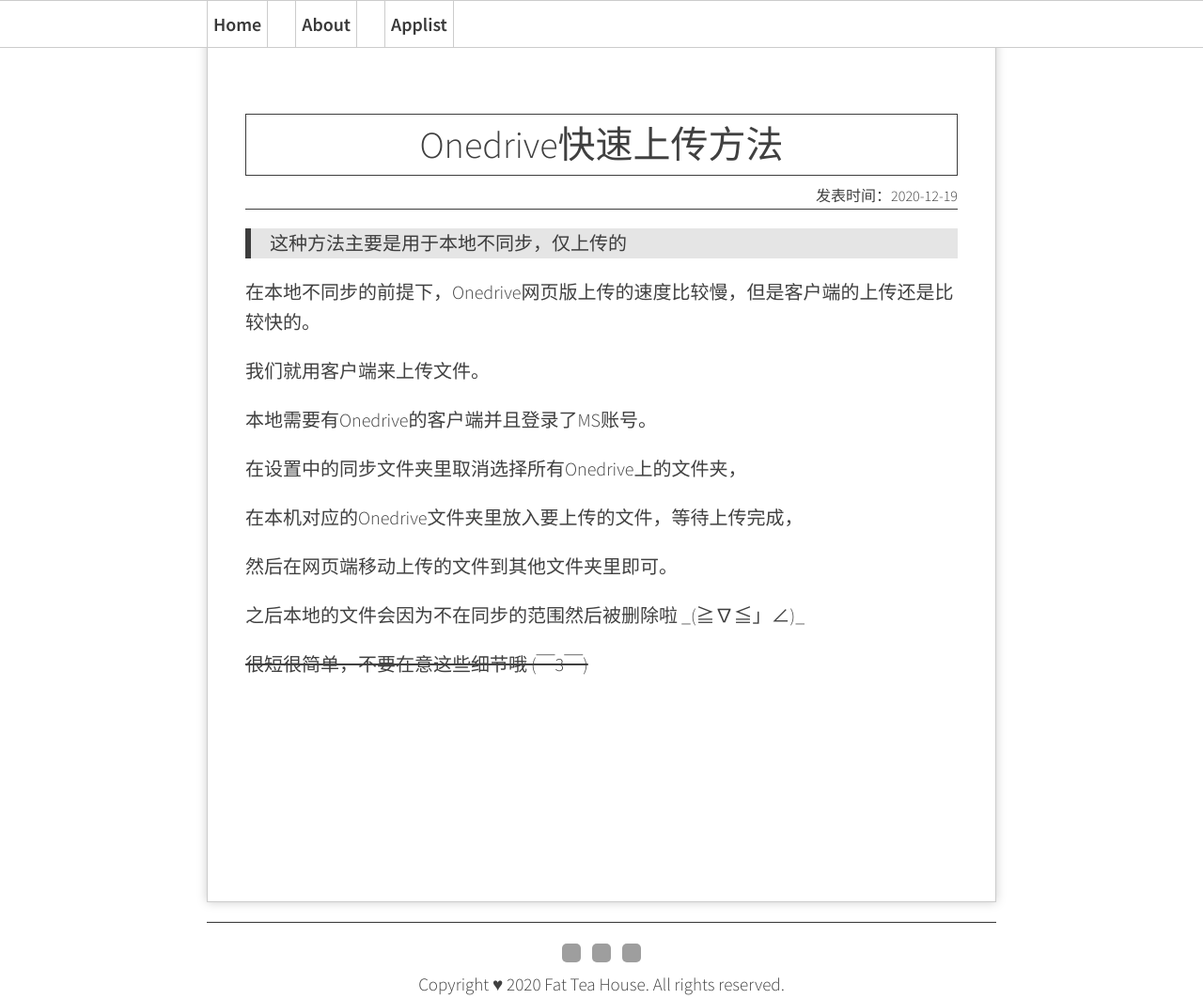
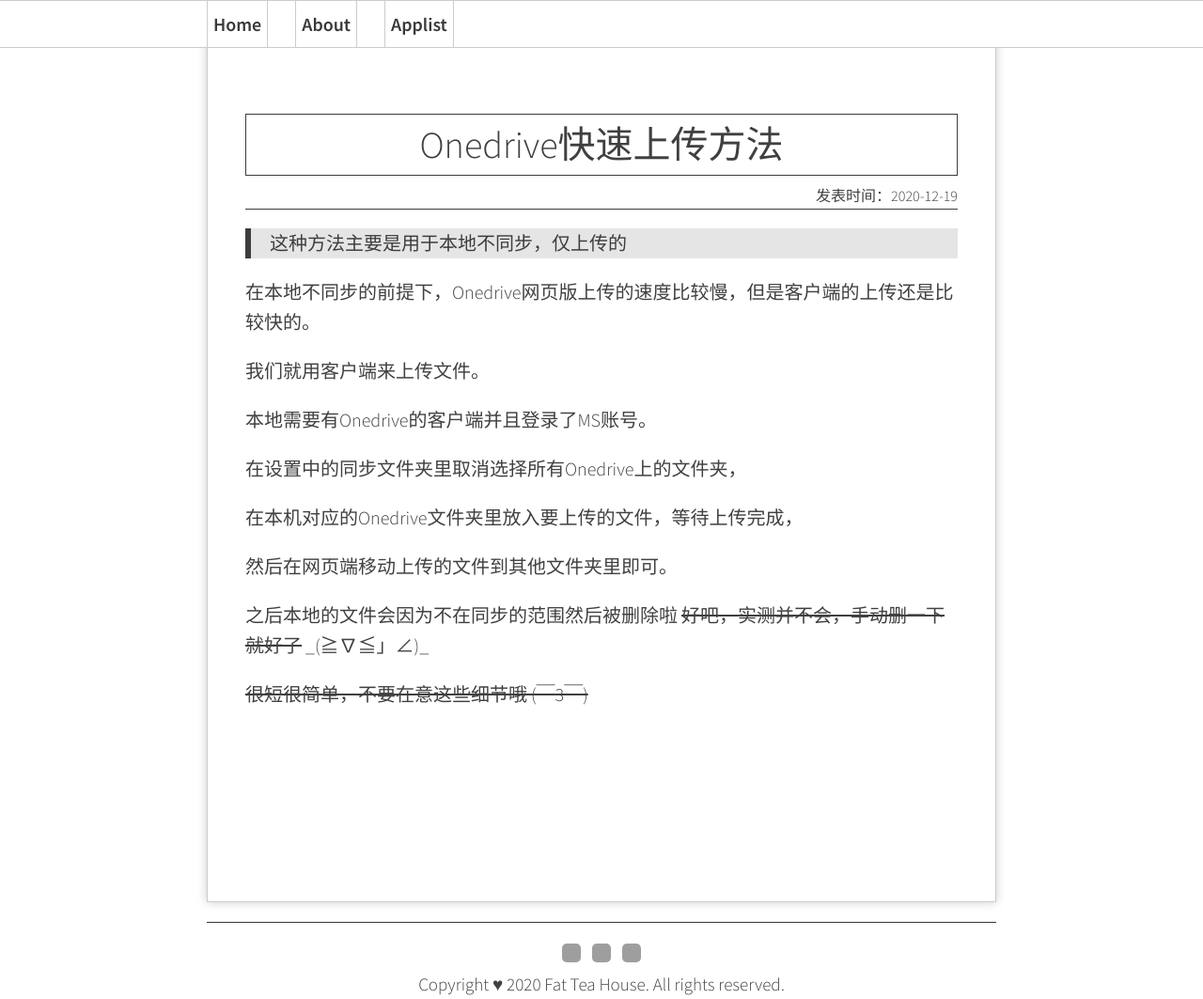
Before and after one commit to Melody-of-Oblivion/Melody-of-Oblivion.github.io, a Jekyll site: the page built from _posts/2020-12-19-onedrive-upload-tip.md, in a window 1280 px wide and 1063 px high. Shown: the whole window at 94% size. Built offline with Jekyll 4.4.1, drawn with Linux system fonts in a browser that asks for light colours; grey boxes are pictures that could not be loaded.

Commit message:
Update 2020-12-19-onedrive-upload-tip.md

```diff
--- a/_posts/2020-12-19-onedrive-upload-tip.md
+++ b/_posts/2020-12-19-onedrive-upload-tip.md
@@ -16,6 +16,6 @@
 
 然后在网页端移动上传的文件到其他文件夹里即可。
 
-之后本地的文件会因为不在同步的范围然后被删除‍啦 \_(≧∇≦」∠)_
+之后本地的文件会因为不在同步的范围然后被删除‍啦 ~~好吧，实测并不会，手动删一下就好了~~ \_(≧∇≦」∠)_
 
 ~~很短很简单，不要在意这些细节哦 ‍(￣3￣)~~
```
